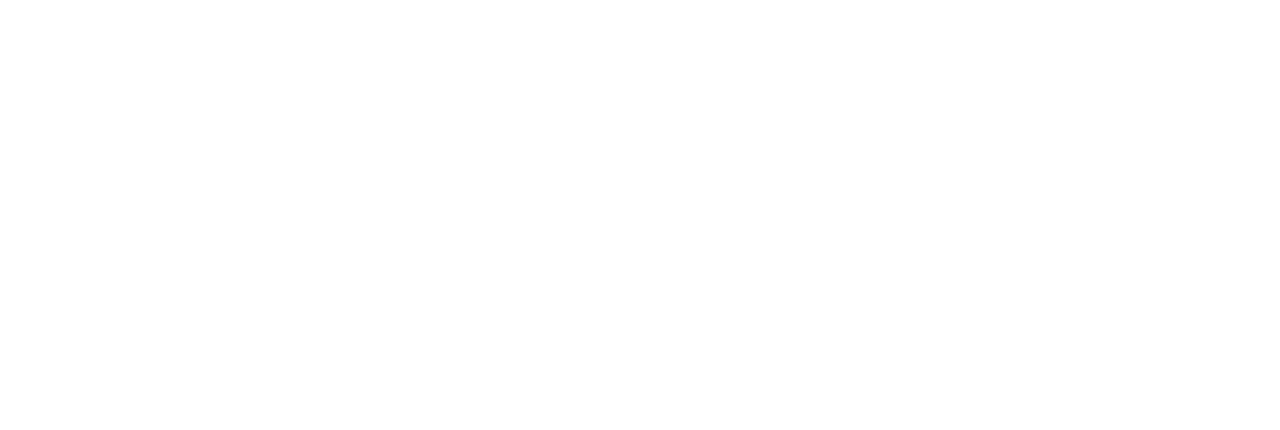
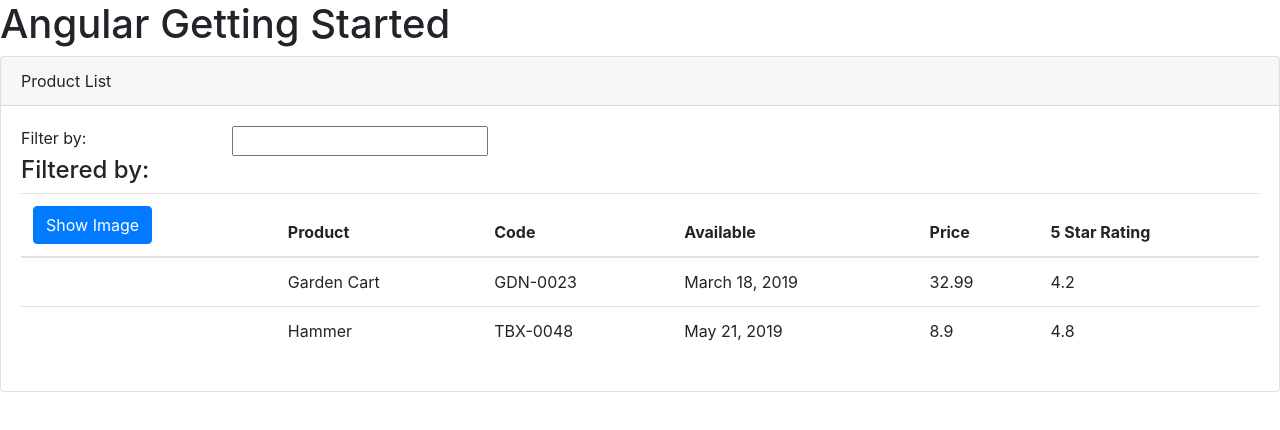
Before and after one commit to ozgursarikamis/angular-pro, an Angular app: page / in a window 1280 px wide. Shown: the top 430 px of the page. Built offline with nearby package versions, Linux system fonts and the light colour scheme.

Commit message:
products component

```diff
--- /dev/null
+++ b/src/api/products.json
@@ -0,0 +1,52 @@
+[
+	{
+	  "productId": 1,
+	  "productName": "Leaf Rake",
+	  "productCode": "GDN-0011",
+	  "releaseDate": "March 19, 2019",
+	  "description": "Leaf rake with 48-inch wooden handle.",
+	  "price": 19.95,
+	  "starRating": 3.2,
+	  "imageUrl": "assets/images/leaf_rake.png"
+	},
+	{
+	  "productId": 2,
+	  "productName": "Garden Cart",
+	  "productCode": "GDN-0023",
+	  "releaseDate": "March 18, 2019",
+	  "description": "15 gallon capacity rolling garden cart",
+	  "price": 32.99,
+	  "starRating": 4.2,
+	  "imageUrl": "assets/images/garden_cart.png"
+	},
+	{
+	  "productId": 5,
+	  "productName": "Hammer",
+	  "productCode": "TBX-0048",
+	  "releaseDate": "May 21, 2019",
+	  "description": "Curved claw steel hammer",
+	  "price": 8.9,
+	  "starRating": 4.8,
+	  "imageUrl": "assets/images/hammer.png"
+	},
+	{
+	  "productId": 8,
+	  "productName": "Saw",
+	  "productCode": "TBX-0022",
+	  "releaseDate": "May 15, 2019",
+	  "description": "15-inch steel blade hand saw",
+	  "price": 11.55,
+	  "starRating": 3.7,
+	  "imageUrl": "assets/images/saw.png"
+	},
+	{
+	  "productId": 10,
+	  "productName": "Video Game Controller",
+	  "productCode": "GMG-0042",
+	  "releaseDate": "October 15, 2018",
+	  "description": "Standard two-button video game controller",
+	  "price": 35.95,
+	  "starRating": 4.6,
+	  "imageUrl": "assets/images/xbox-controller.png"
+	}
+  ]
--- a/src/app/app.component.html
+++ b/src/app/app.component.html
@@ -1,2 +1,6 @@
+<div>
+	<h1>{{ title }}</h1>
+</div>
 
+<pm-products></pm-products>
 <router-outlet></router-outlet>
--- a/src/app/app.module.ts
+++ b/src/app/app.module.ts
@@ -3,10 +3,12 @@ import { NgModule } from '@angular/core';
 
 import { AppRoutingModule } from './app-routing.module';
 import { AppComponent } from './app.component';
+import { ProductsComponent } from "./products/products.component";
+import { ProductListComponent } from './products/product-list/product-list.component';
 
 @NgModule({
   declarations: [
-    AppComponent
+    AppComponent, ProductsComponent, ProductListComponent
   ],
   imports: [
     BrowserModule,
--- /dev/null
+++ b/src/app/products/product-list/product-list.component.html
@@ -0,0 +1,28 @@
+<div class='table-responsive'>
+	<table class='table' *ngIf='products && products.length'>
+	  <thead>
+		<tr>
+		  <th>
+			<button class='btn btn-primary'>
+			  Show Image
+			</button>
+		  </th>
+		  <th>Product</th>
+		  <th>Code</th>
+		  <th>Available</th>
+		  <th>Price</th>
+		  <th>5 Star Rating</th>
+		</tr>
+	  </thead>
+	  <tbody>
+		<tr *ngFor='let product of products'>
+		  <td></td>
+		  <td>{{ product.productName }}</td>
+		  <td>{{ product.productCode }}</td>
+		  <td>{{ product.releaseDate }}</td>
+		  <td>{{ product.price }}</td>
+		  <td>{{ product.starRating }}</td>
+		</tr>
+	  </tbody>
+	</table>
+</div>
--- /dev/null
+++ b/src/app/products/product-list/product-list.component.ts
@@ -0,0 +1,35 @@
+import { Component, OnInit } from '@angular/core';
+
+@Component({
+	selector: 'pm-product-list',
+	templateUrl: './product-list.component.html',
+	styleUrls: ['./product-list.component.scss']
+})
+export class ProductListComponent implements OnInit {
+	pageTitle: string = 'Product List';
+	products: any[] = [
+		{
+			"productId": 2,
+			"productName": "Garden Cart",
+			"productCode": "GDN-0023",
+			"releaseDate": "March 18, 2019",
+			"description": "15 gallon capacity rolling garden cart",
+			"price": 32.99,
+			"starRating": 4.2,
+			"imageUrl": "assets/images/garden_cart.png"
+		},
+		{
+			"productId": 5,
+			"productName": "Hammer",
+			"productCode": "TBX-0048",
+			"releaseDate": "May 21, 2019",
+			"description": "Curved claw steel hammer",
+			"price": 8.9,
+			"starRating": 4.8,
+			"imageUrl": "assets/images/hammer.png"
+		}
+	];
+
+	constructor() { }
+	ngOnInit(): void { }
+}
--- /dev/null
+++ b/src/app/products/products.component.html
@@ -0,0 +1,24 @@
+
+<div class="card">
+	<div class="card-header">
+		Product List
+	</div>
+	<div class="card-body">
+		<div class="row">
+			<div class="col-md-2">Filter by:</div>
+			<div class="col-md-4">
+				<input type="text" />
+			</div>
+		</div>
+		<div class="row">
+			<div class="col-md-6">
+				<h4>Filtered by:</h4>
+			</div>
+		</div>
+		<div class="row">
+			<div class="col-md">
+				<pm-product-list></pm-product-list>
+			</div>
+		</div>
+	</div>
+</div>
--- /dev/null
+++ b/src/app/products/products.component.ts
@@ -0,0 +1,12 @@
+import { Component, OnInit } from '@angular/core';
+
+@Component({
+	selector: 'pm-products',
+	templateUrl: 'products.component.html'
+})
+
+export class ProductsComponent implements OnInit {
+	constructor() { }
+
+	ngOnInit() { }
+}
```
Also changed, not shown: src/app/products/product-list/product-list.component.scss (added), src/app/products/products.component.scss (added).
